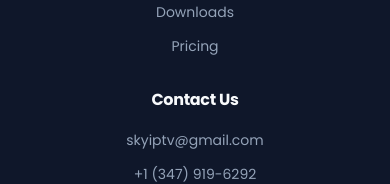
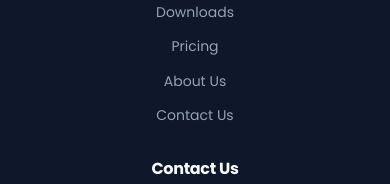
Before and after one commit to devsyedhaider/sky-iptv, a React (Vite) app: page / in a window 390 px wide. Shown: the part 11192-11376 px from the top of the page. Built offline with nearby package versions, Linux system fonts and the light colour scheme.

Commit message:
pricing issue resolve

```diff
--- a/src/App.jsx
+++ b/src/App.jsx
@@ -1,4 +1,5 @@
 import { ThemeProvider } from './context/ThemeContext';
+import { PlanProvider } from './context/PlanContext';
 import Navbar from './components/Navbar';
 import Hero from './components/Hero';
 import About from './components/About';
@@ -18,7 +19,9 @@ function App() {
 
   return (
     <ThemeProvider>
-      <div className="app">
+      <PlanProvider>
+        <div className="app">
+
         <Navbar />
         <main>
           <Hero />
@@ -34,9 +37,11 @@ function App() {
         <Footer />
         <WhatsAppWidget />
       </div>
+      </PlanProvider>
     </ThemeProvider>
   );
 }
 
 
+
 export default App;
--- a/src/components/Contact.jsx
+++ b/src/components/Contact.jsx
@@ -1,15 +1,22 @@
-import { useState } from 'react';
+import { useState, useEffect } from 'react';
+import { usePlan } from '../context/PlanContext';
 import Button from './Button';
 import CSS from './Contact.module.css';
 
 const Contact = () => {
+  const { selectedPlan, setSelectedPlan } = usePlan();
   const [formData, setFormData] = useState({
     name: '',
     email: '',
     phone: '',
-    plan: '1-Year ($120)',
+    plan: selectedPlan,
     message: ''
   });
+
+  // Sync internal form state when global context changes
+  useEffect(() => {
+    setFormData(prev => ({ ...prev, plan: selectedPlan }));
+  }, [selectedPlan]);
 
   const [errors, setErrors] = useState({});
 
@@ -36,11 +43,17 @@ const Contact = () => {
     const { name, value } = e.target;
     setFormData(prev => ({ ...prev, [name]: value }));
 
+    // If user changes plan manualy, update global context too
+    if (name === 'plan') {
+      setSelectedPlan(value);
+    }
+
     // Clear error when user types
     if (errors[name]) {
       setErrors(prev => ({ ...prev, [name]: null }));
     }
   };
+
 
   const handleSubmit = (e) => {
     if (!validate()) {
@@ -128,10 +141,12 @@ const Contact = () => {
               value={formData.plan}
               onChange={handleChange}
             >
+              <option value="Free Trial (1-Day)">Free Trial - 1 Day</option>
               <option value="1-Year ($120)">1-Year Plan - $120</option>
               <option value="3-Years ($180)">3-Year Plan - $180</option>
               <option value="5-Years ($220)">5-Year Plan - $220</option>
             </select>
+
 
             <textarea
               name="message"
--- a/src/components/Footer.jsx
+++ b/src/components/Footer.jsx
@@ -15,6 +15,9 @@ const Footer = () => {
             <a href="#features">Features</a>
             <a href="#download">Downloads</a>
             <a href="#pricing">Pricing</a>
+            <a href="#about">About Us</a>
+            <a href="#contact">Contact Us</a>
+
           </div>
 
           <div className={CSS.linksGroup}>
--- a/src/components/Hero.jsx
+++ b/src/components/Hero.jsx
@@ -1,13 +1,9 @@
+import { usePlan } from '../context/PlanContext';
 import Button from './Button';
 import CSS from './Hero.module.css';
 
 const Hero = () => {
-  const scrollToPricing = () => {
-    const pricingSection = document.getElementById('pricing');
-    if (pricingSection) {
-      pricingSection.scrollIntoView({ behavior: 'smooth' });
-    }
-  };
+  const { setPlanAndScroll } = usePlan();
 
   return (
     <section className={CSS.hero}>
@@ -23,9 +19,18 @@ const Hero = () => {
             We offer a wide variety of shows and channels for viewers in the USA, UK, Canada, UAE.
           </p>
           <div className={`${CSS.actions} animate-slide-up stagger-3 `}>
-            <Button variant="primary" size="lg">Free Trial</Button>
-            <Button variant="dark" size="lg" onClick={scrollToPricing}>Let's Start</Button>
+            <Button variant="primary" size="lg" onClick={() => setPlanAndScroll('Free Trial (1-Day)')}>
+              Free Trial
+            </Button>
+            <Button variant="dark" size="lg" onClick={() => {
+              const pricing = document.getElementById('pricing');
+              if (pricing) pricing.scrollIntoView({ behavior: 'smooth' });
+            }}>
+              Let's Start
+            </Button>
           </div>
+
+
         </div>
       </div>
     </section>
--- a/src/components/Navbar.jsx
+++ b/src/components/Navbar.jsx
@@ -39,24 +39,31 @@ const Navbar = () => {
           <a href="#how-it-works" className={CSS.link} onClick={() => setIsMenuOpen(false)}>How It Works</a>
           <a href="#pricing" className={CSS.link} onClick={() => setIsMenuOpen(false)}>Pricing</a>
           <a href="#contact" className={CSS.link} onClick={() => setIsMenuOpen(false)}>Contact Us</a>
-          <div className={CSS.mobileBtn}>
-            <a href="https://wa.me/923214899572" target="_blank" rel="noopener noreferrer">
-              <Button variant="primary" size="md">Get Started</Button>
-            </a>
+          <div className={CSS.mobileBtn} onClick={() => {
+            setIsMenuOpen(false);
+            const pricing = document.getElementById('pricing');
+            if (pricing) pricing.scrollIntoView({ behavior: 'smooth' });
+          }}>
+            <Button variant="primary" size="md">Get Started</Button>
           </div>
+
         </div>
 
         <div className={CSS.actions}>
           <button onClick={toggleTheme} className={CSS.themeToggle}>
             {theme === 'light' ? '🌙' : '☀️'}
           </button>
-          <a href="https://wa.me/923214899572" target="_blank" rel="noopener noreferrer" className={CSS.desktopBtn}>
+          <div className={CSS.desktopBtn} onClick={() => {
+            const pricing = document.getElementById('pricing');
+            if (pricing) pricing.scrollIntoView({ behavior: 'smooth' });
+          }}>
             <Button variant="primary" size="sm">Get Started</Button>
-          </a>
+          </div>
           <button className={CSS.hamburger} onClick={() => setIsMenuOpen(!isMenuOpen)}>
             {isMenuOpen ? <HiX /> : <HiMenu />}
           </button>
         </div>
+
       </div>
     </nav>
   );
--- a/src/components/Navbar.module.css
+++ b/src/components/Navbar.module.css
@@ -116,6 +116,7 @@
 
   .desktopBtn {
     display: none;
+    cursor: pointer;
   }
 
   .links {
@@ -154,6 +155,7 @@
     display: block;
     margin-top: 20px;
     width: 80%;
+    cursor: pointer;
   }
 
   .mobileBtn button {
@@ -178,6 +180,10 @@
 }
 
 
+.desktopBtn {
+  cursor: pointer;
+}
+
 .mobileBtn {
   display: none;
 }
--- a/src/components/Pricing.jsx
+++ b/src/components/Pricing.jsx
@@ -1,3 +1,4 @@
+import { usePlan } from '../context/PlanContext';
 import Button from './Button';
 import CSS from './Pricing.module.css';
 
@@ -5,6 +6,7 @@ const plans = [
   {
     name: '1-Year',
     price: '120$',
+    id: '1-Year ($120)',
     features: [
       'Live Channel 10k+',
       'Amazon Prime & Netflix Inclusive',
@@ -17,6 +19,7 @@ const plans = [
   {
     name: '3-Years',
     price: '180$',
+    id: '3-Years ($180)',
     features: [
       'Live Channel 10k+',
       'Amazon Prime & Netflix Inclusive',
@@ -29,6 +32,7 @@ const plans = [
   {
     name: '5-Years',
     price: '220$',
+    id: '5-Years ($220)',
     features: [
       'Live Channel 10k+',
       'Amazon Prime & Netflix Inclusive',
@@ -41,12 +45,7 @@ const plans = [
 ];
 
 const Pricing = () => {
-  const scrollToContact = () => {
-    const contactForm = document.getElementById('contact-form');
-    if (contactForm) {
-      contactForm.scrollIntoView({ behavior: 'smooth' });
-    }
-  };
+  const { setPlanAndScroll } = usePlan();
 
   return (
     <section className={CSS.pricing} id="pricing">
@@ -66,7 +65,7 @@ const Pricing = () => {
               <Button
                 variant={p.popular ? 'primary' : 'outline'}
                 className={CSS.btn}
-                onClick={scrollToContact}
+                onClick={() => setPlanAndScroll(p.id)}
               >
                 Choose {p.name}
               </Button>
--- /dev/null
+++ b/src/context/PlanContext.jsx
@@ -0,0 +1,23 @@
+import { createContext, useContext, useState } from 'react';
+
+const PlanContext = createContext();
+
+export const PlanProvider = ({ children }) => {
+  const [selectedPlan, setSelectedPlan] = useState('1-Year ($120)');
+
+  const setPlanAndScroll = (plan) => {
+    setSelectedPlan(plan);
+    const contactForm = document.getElementById('contact-form');
+    if (contactForm) {
+      contactForm.scrollIntoView({ behavior: 'smooth' });
+    }
+  };
+
+  return (
+    <PlanContext.Provider value={{ selectedPlan, setSelectedPlan, setPlanAndScroll }}>
+      {children}
+    </PlanContext.Provider>
+  );
+};
+
+export const usePlan = () => useContext(PlanContext);
```
